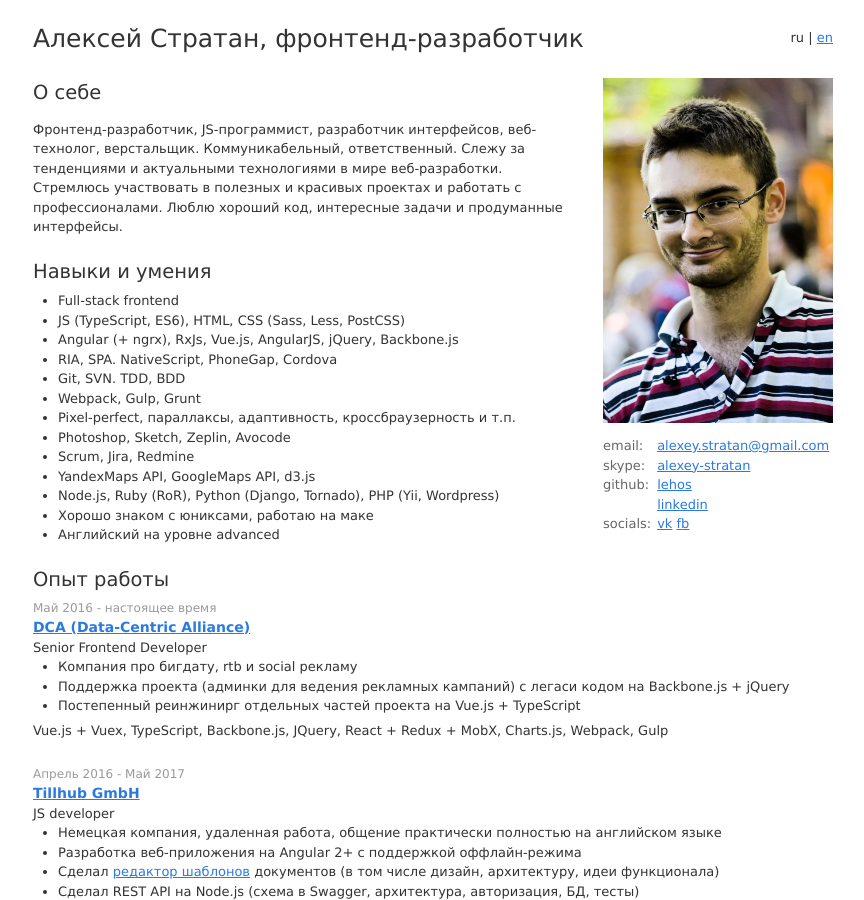
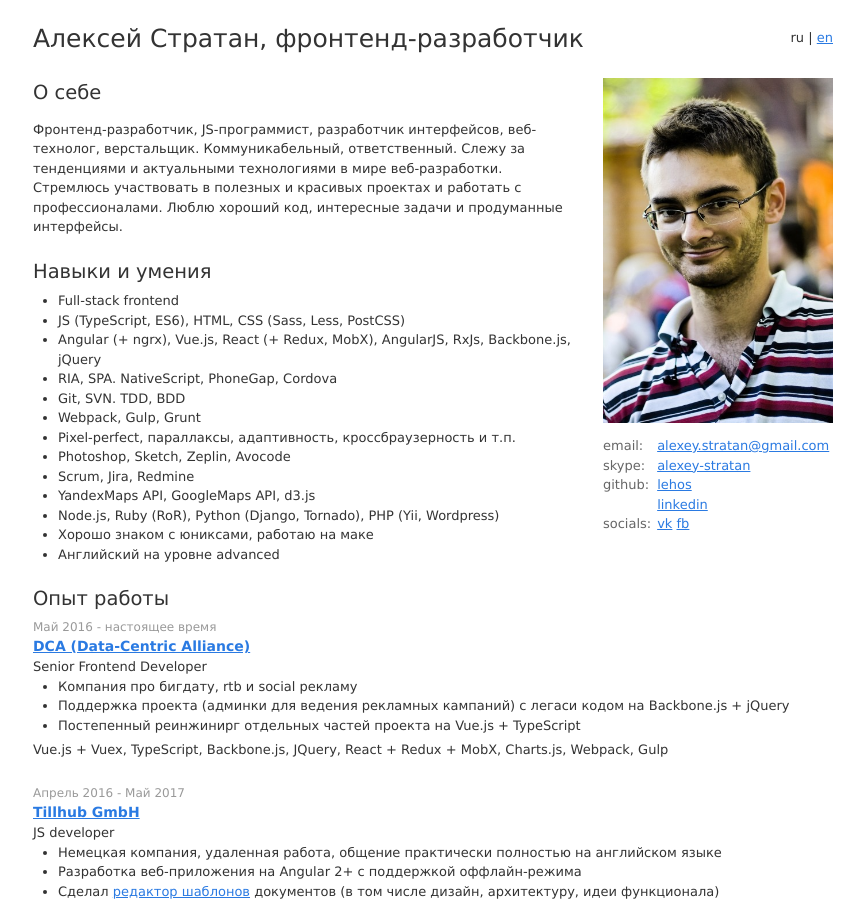
Before and after one commit to lehos/cv, a Jekyll site: the page built from index.md, in a window 1280 px wide and 900 px high. Shown: the whole window, without its empty margins (207-1071 px from the left). Built offline with Jekyll 4.4.1, drawn with Linux system fonts in a browser that asks for light colours.

Commit message:
update cv 2018

```diff
--- a/_layouts/home.html
+++ b/_layouts/home.html
@@ -60,7 +60,7 @@ title: Стратан Алексей, резюме
         <ul>
             <li>Full-stack frontend</li>
             <li>JS (TypeScript, ES6), HTML, CSS (Sass, Less, PostCSS)</li>
-            <li>Angular (+ ngrx), RxJs, Vue.js, AngularJS, jQuery, Backbone.js</li>
+            <li>Angular (+ ngrx), Vue.js, React (+ Redux, MobX), AngularJS, RxJs, Backbone.js, jQuery</li>
             <li>RIA, SPA. NativeScript, PhoneGap, Cordova</li>
             <li>Git, SVN. TDD, BDD</li>
             <li>Webpack, Gulp, Grunt</li>
```
